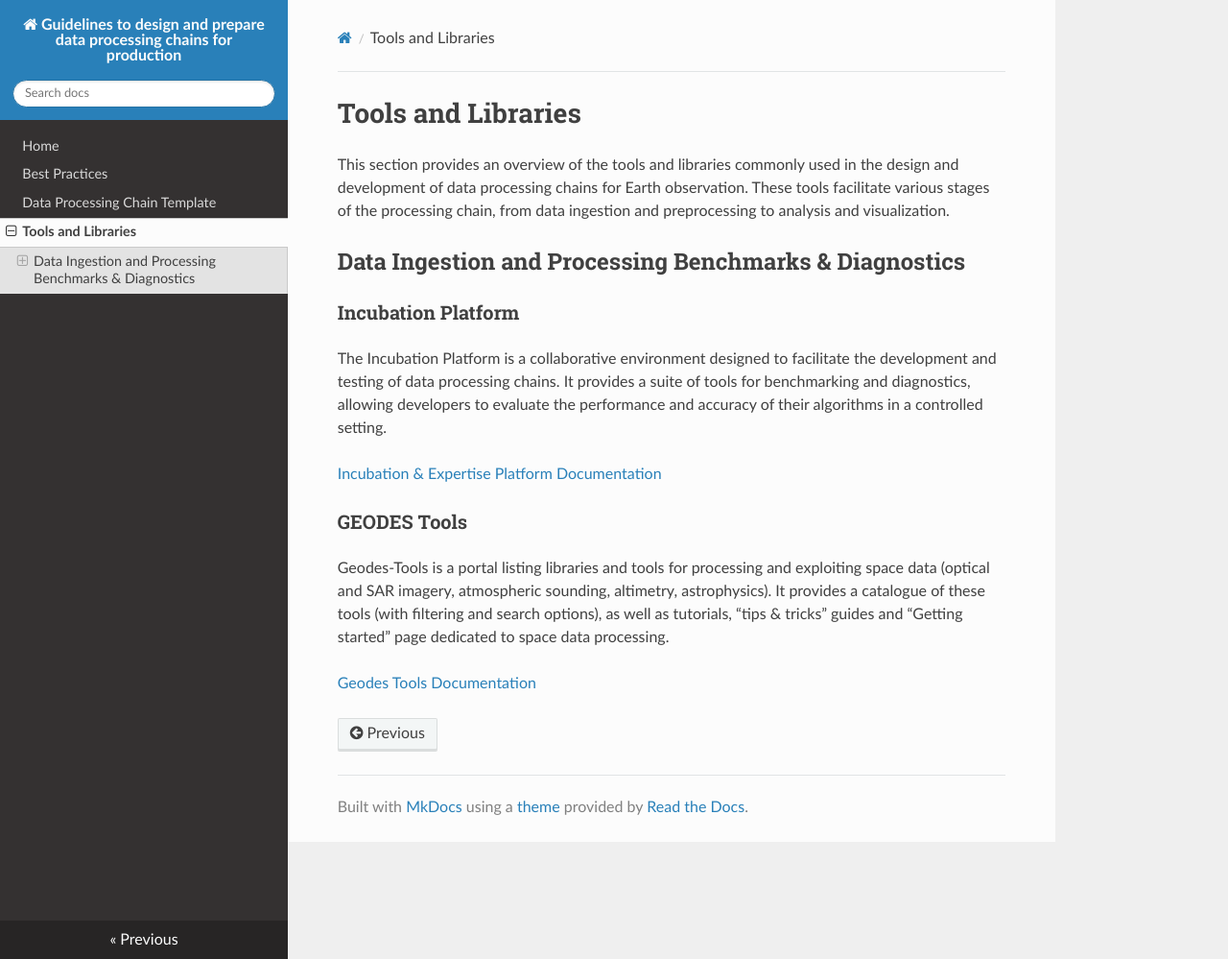
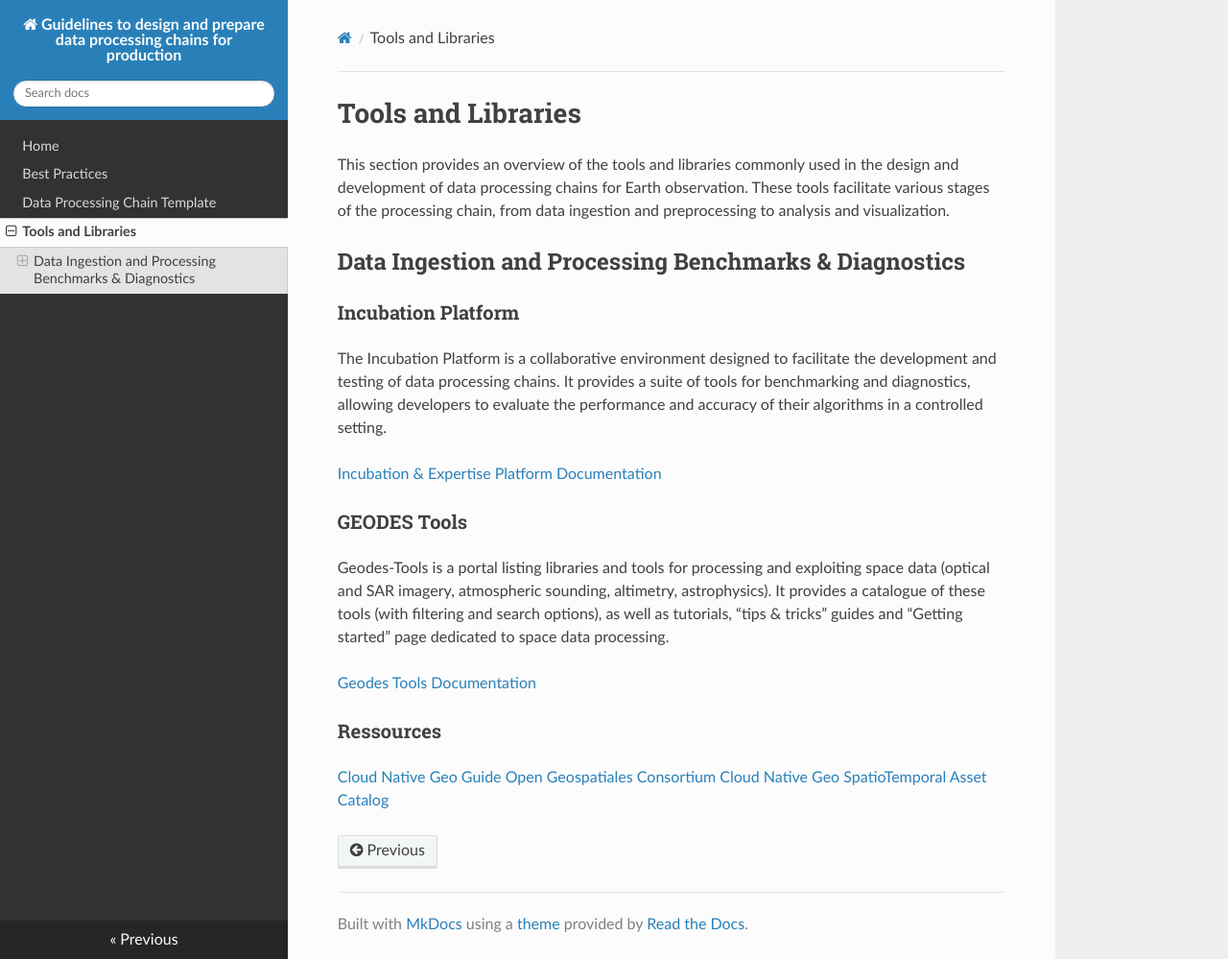
Before and after one commit to CNES/processing-chain-guidelines, an MkDocs documentation site: the page built from docs/tools_and_libraries.md, in a window 1280 px wide and 999 px high. Shown: the whole window at 96% size. Built offline with MkDocs 1.6.1, drawn with Linux system fonts in a browser that asks for light colours; nearby versions of some CDN libraries.

Commit message:
Add some links as ressources

```diff
--- a/docs/tools_and_libraries.md
+++ b/docs/tools_and_libraries.md
@@ -15,3 +15,10 @@ The Incubation Platform is a collaborative environment designed to facilitate th
 Geodes-Tools is a portal listing libraries and tools for processing and exploiting space data (optical and SAR imagery, atmospheric sounding, altimetry, astrophysics). It provides a catalogue of these tools (with filtering and search options), as well as tutorials, “tips & tricks” guides and “Getting started” page dedicated to space data processing.
 
 [Geodes Tools Documentation](https://geodes.cnes.fr/en/geodes-tools-2/)
+
+### Ressources
+
+[Cloud Native Geo Guide](https://guide.cloudnativegeo.org/)
+[Open Geospatiales Consortium](https://www.ogc.org/fr/)
+[Cloud Native Geo](https://cloudnativegeo.org/)
+[SpatioTemporal Asset Catalog](https://stacspec.org/en)
```
